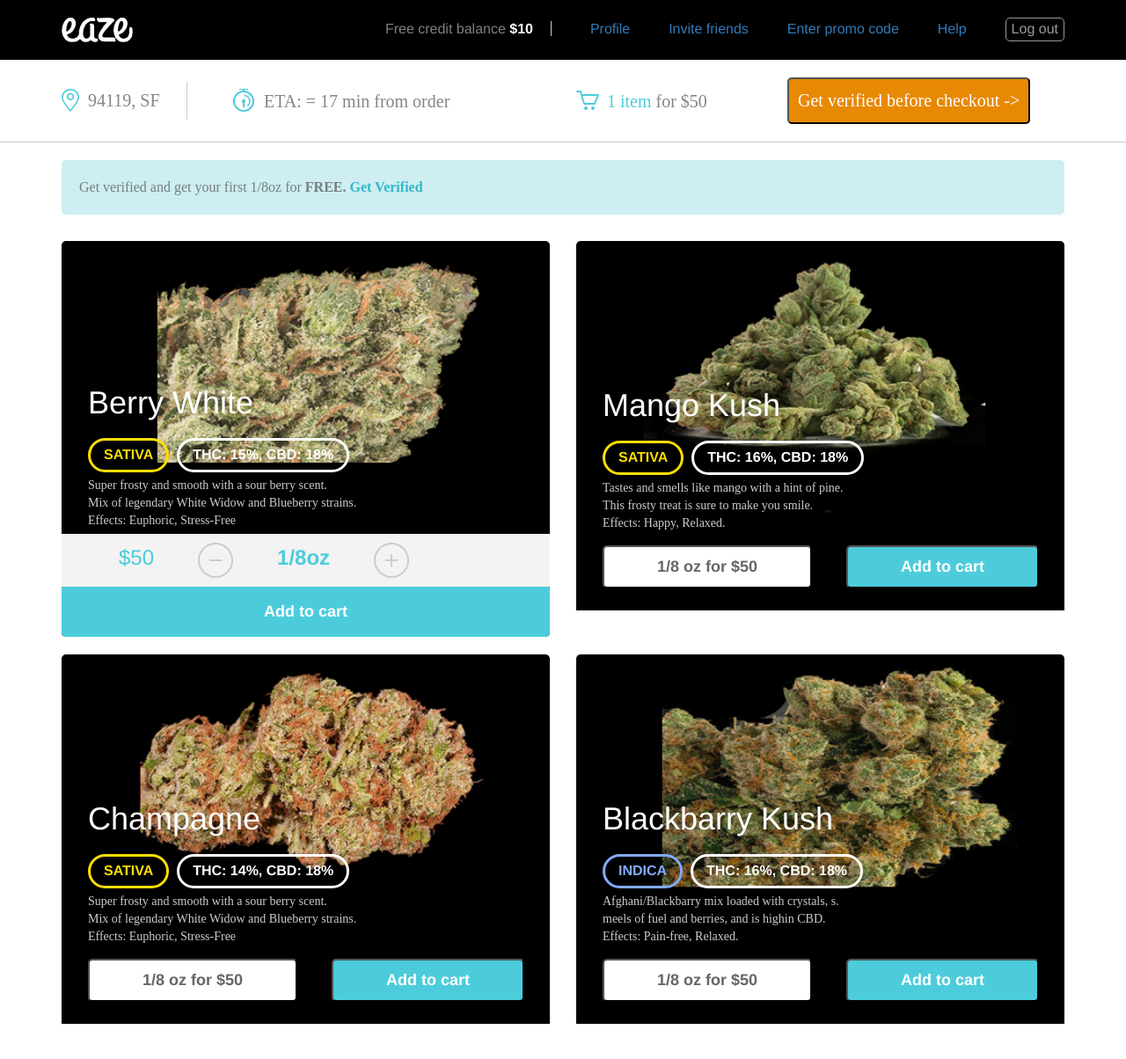
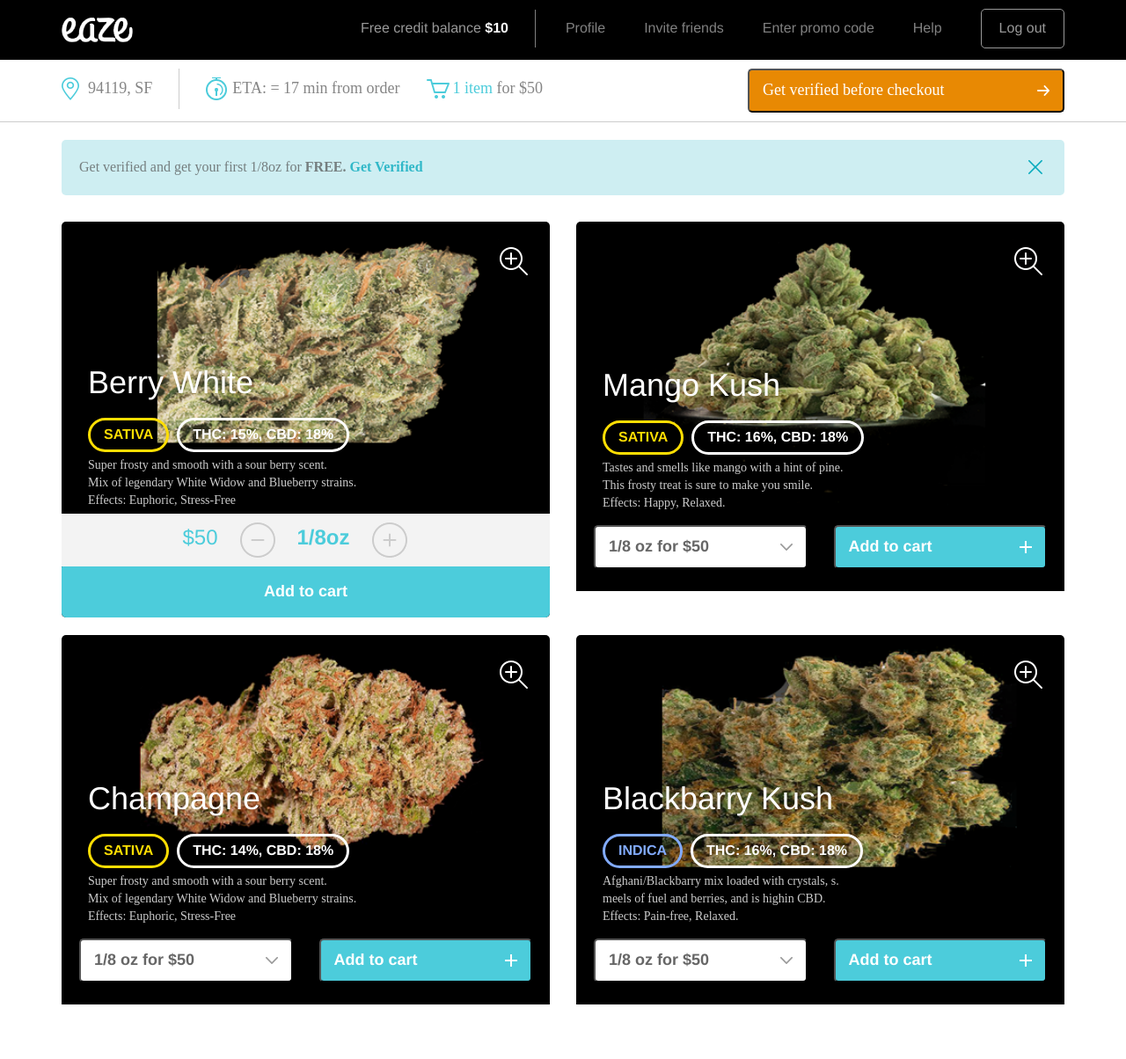
Before and after one commit to olegweb1981/mob_version, a plain HTML site: page index.html in a window 1280 px wide. Shown: the whole page at 88% size. After the commit the page ends 1182 px from the top, so only its background shows below. Drawn offline with nearby package versions, Linux system fonts and the light colour scheme; a web font is replaced by a local one.

Commit message:
Change button

```diff
--- a/index.html
+++ b/index.html
@@ -26,14 +26,14 @@
         </div>
         <div class="container clearfix hidden-sm hidden-xs">
             <div class="row">
-                 <div class="col-md-2">
+                 <div class="col-md-1">
                     <div class="logo">
                         <img src="images/logo.png" alt="">
                     </div>
                 </div>
-                <div class="col-md-10">
+                <div class="col-md-11">
                     <ul class="hr">
-                        <li>Free credit balance <b><span style="color: white">$10</span></b></li>
+                        <li class="hr_border">Free credit balance <b><span style="color: white">$10</span></b></li>
                         <li><a href="#">Profile</a></li>
                         <li><a href="#">Invite friends</a></li>
                         <li><a href="#">Enter promo code</a></li>
@@ -44,33 +44,38 @@
             </div>
         </div>
     </header>
-    <section class="hidden-sm hidden-xs">
-        <div class="container">
+    <section>
+        <div class="container clearfix">
             <div class="row">
-                <div class="col-md-2">
+                <div class="col-md-8">
+                    <div class="svc">
                         <div class="chart">
                             94119, SF
                         </div>
-                </div>
-                <div class="col-md-4">
                         <div class="time">
                             ETA: = 17 min from order
                         </div>
-                </div>
-                <div class="col-md-2">
                         <div class="cart">
                             <span style="color: #4cccdb">1 item</span> for $50
                         </div>
                     </div>
+                </div>
                 <div class="col-md-4">
-                    <div class="bttn_verification_div">
-                        <button class="bttn_verification hidden-md">Get verified before checkout -></button>
+                    <button class="bttn_verification btn-block">Get verified before checkout</button>
+                </div>
+             </div>
+        </div>
+    </section>
+    <div class="container visible-xs visible-sm">
+        <div class="row">
+            <div class="col-md-12">
+                <div class="vis_verify">
+                    Invite friends and get free credits!
                 </div>
             </div>
         </div>
     </div>
-    </section>
-    <div class="container">
+    <div class="container hidden-sm hidden-xs">
         <div class="row">
             <div class="col-md-12">
                 <div class="verify">
@@ -99,6 +104,7 @@
                                 <p>Effects: Euphoric, Stress-Free</p>
                             </div>
                             <div class="buy">
+                                <div class="buy_item">
                                 <ul>
                                     <li>
                                         $50
@@ -114,6 +120,7 @@
                                     </li>
                                 </ul>
                                 </div>
+                            </div>
                             <div>
                                 <button class="bttn"><b>Add to cart</b></button>
                             </div>
@@ -124,7 +131,6 @@
                     <div class="mango">
                         <img src="images/mango.png" alt="Травка" class="travka">
                         <div class="order_mango">
-                            <div>
                             <div>
                                 <h1 class="topic">Mango Kush</h1>
                             </div>
@@ -137,10 +143,15 @@
                                 <p>This frosty treat is sure to make you smile.</p>
                                 <p>Effects: Happy, Relaxed.</p>
                             </div>
+                                <div class="button_mango">
+                                    <div class="row">
+                                        <div class="col-md-6">
+                                            <button class="button_sum btn-block">1/8 oz for $50</button>
                                         </div>
-                            <div class="button_div">
-                                <button class="button_mango button_mango_sum">1/8 oz for $50</button>
-                                <button class="button_mango button_mango_cart">Add to cart</button>
+                                        <div class="col-md-6">
+                                            <button class="button_cart btn-block">Add to cart</button>
+                                        </div>
+                                    </div>
                                 </div>
                             <div class="bottom_div"></div>
                         </div>
@@ -164,12 +175,17 @@
                                     <p>Effects: Euphoric, Stress-Free</p>
                                 </div>
                             </div>
-                            <div class="button_div">
-                                <button class="button_mango button_mango_sum">1/8 oz for $50</button>
-                                <button class="button_mango button_mango_cart">Add to cart</button>
+                            <div class="button_mango">
+                                <div class="row">
+                                    <div class="col-md-6">
+                                        <button class="button_sum btn-block">1/8 oz for $50</button>
                                     </div>
-                            <div class="bottom_div">
+                                    <div class="col-md-6">
+                                        <button class="button_cart btn-block">Add to cart</button>
                                     </div>
+                                    </div>
+                                </div>
+                            <div class="bottom_div"></div>
                         </div>
                     </div>
                 </div>
@@ -177,7 +193,6 @@
                     <div class="blackbarry">
                         <img src="images/blackbarry.png" alt="Травка" class="travka">
                         <div class="order_blackbarry">
-                            <div>
                             <div>
                                 <h1 class="topic">Blackbarry Kush</h1>
                             </div>
@@ -190,13 +205,17 @@
                                 <p>meels of fuel and berries, and is highin CBD.</p>
                                 <p>Effects: Pain-free, Relaxed.</p>
                             </div>
+                            <div class="button_mango">
+                                <div class="row">
+                                    <div class="col-md-6">
+                                        <button class="button_sum btn-block">1/8 oz for $50</button>
                                     </div>
-                            <div class="button_div">
-                                <button class="button_mango button_mango_sum">1/8 oz for $50</button>
-                                <button class="button_mango button_mango_cart">Add to cart</button>
+                                    <div class="col-md-6">
+                                        <button class="button_cart btn-block">Add to cart</button>
                                     </div>
-                            <div class="bottom_div">
                                 </div>
+                            </div>
+                            <div class="bottom_div"></div>
                         </div>
                     </div>
                 </div>
--- a/style.css
+++ b/style.css
@@ -66,39 +66,44 @@
 ul.hr {
     float: right;
     margin: 0;
+    padding: 0;
+}
+ul.hr a {
+    color: gray;
 }
 ul.hr li {
     padding: 10px;
-    margin: 10px;
+    margin: 0 10px;
     display: inline-block;
     font-size: 16px;
-    color: gray;
     list-style-type: none;
+    color: #999999;
 }
-ul.hr span {
-    border-right: 1px solid #cccccc;
-    padding-right: 20px;
+ul.hr li.hr_border {
+    border-right: 1px solid gray;
+    padding-right: 30px;
 }
 ul.hr li:last-of-type {
     margin-right: 0;
     padding-right: 0;
 }
 .log {
-    font-size: 16px;
-    color: #999999;
     background-color: black;
     border-radius: 5px;
     border: 1px solid #999999;
+    padding: 10px 20px;
 }
 section {
     border-bottom: 1px solid #cccccc;
-    padding: 20px 0;
+    padding: 10px 0;
 }
-
-.chart, .time, .cart, .bttn_verification_div {
-    display: inline-block;
+.svc {
+    padding-top: 0;
+}
+.chart, .time, .cart {
+    float: left;
     font-family: MuseoSansRounded-700-webfont;
-    font-size: 20px;
+    font-size: 18px;
     color: #858585;
 }
 .chart {
@@ -106,35 +111,49 @@
     background-image: url(images/chart.png);
     background-repeat: no-repeat;
     background-position: left center;
-    padding: 7px 30px 7px;
-    margin-top: 5px;
+    padding: 10px 30px;
+    margin-right: 30px;
 }
 .time {
     background-image: url(images/time.png);
     background-repeat: no-repeat;
     background-position: left center;
-    padding: 13px 0px 10px 35px;
+    padding: 10px 30px;
 }
 
 .cart{
     background-image: url(images/cart.png);
     background-repeat: no-repeat;
     background-position: left center;
-    padding: 13px 0px 10px 35px;
+    padding: 10px 0 10px 30px;
 }
 
 .bttn_verification {
-    padding: 10px;
-    font-size: 20px;
+    background-image: url(images/v_arrow.png);
+    background-repeat: no-repeat;
+    background-position: right 15px center;
+    font-size: 18px;
     font-family: MuseoSansRounded-700-webfont;
     background-color: #e88903;
     border-radius: 5px;
     cursor: pointer;
     color: white;
-    margin-left: 45px;
+    padding: 10px 15px 10px;
+    text-align: left;
 }
-
+.vis_verify {
+    font-family: MuseoSansRounded-500-webfont;
+    text-align: left;
+    font-size: 20px;
+    color: #31b8c8;
+    margin: 0 auto;
+    padding: 20px 0;
+    text-align: center;
+}
 .verify {
+    background-image: url(images/close.png);
+    background-repeat: no-repeat;
+    background-position: right 25px center;
     font-family: MuseoSansRounded-700-webfont;
     text-align: left;
     font-size: 16px;
@@ -145,6 +164,9 @@
     color: #757e7f;
 }
 .berry, .mango, .champagne, .blackbarry {
+    background-image: url(images/add.png);
+    background-repeat: no-repeat;
+    background-position: right 25px top 20px;
     width: 100%;
     height: 450px;
     border-radius: 5px;
@@ -157,9 +179,8 @@
     position: absolute;
     width: 100%;
     bottom: 0px;
-    border-radius: 0px 0px 5px 5px;
 }
-.bttn {
+.order_berry .bttn {
     color: white;
     font-size: 18px;
     width: 100%;
@@ -174,18 +195,22 @@
     background-color: #f3f3f3;
     display: inline-block;
     margin-bottom: -5px;
-
+    padding: 10px 0;
+}
+.buy_item {
+    display: table;
+    margin: 0 auto;
 }
 .buy li {
-
     font-size: 24px;
     color: #4cccdb;
-    padding: 10px 25px;
     float: left;
+    padding-right: 25px;
 }
 .buy ul {
-    margin-bottom: 0;
+    margin: 0;
     list-style-type: none;
+    padding: 0;
 }
 .travka {
     width: 100%;
@@ -245,22 +270,35 @@
 }
 
 .button_mango {
+    padding: 10px 20px 25px;;
+}
+
+.button_sum {
+    background-image: url(images/sum.png);
+    background-repeat: no-repeat;
+    background-position: right 15px center;
+    background-color: #ffffff;
+    color: #666666;
     font-weight: bold;
     font-size: 18px;
     border-radius: 5px;
-    padding: 10px 60px;
-    margin: 10px 5px 25px 30px;
     cursor: pointer;
+    text-align: left;
+    padding: 10px 15px;
 }
 
-.button_mango_sum {
-    background-color: #ffffff;
-    color: #666666;
-}
-
-.button_mango_cart {
+.button_cart {
+    background-image: url(images/add_to_cart.png);
+    background-repeat: no-repeat;
+    background-position: right 15px center;
     background-color: #4cccdb;
     color: white;
+    font-weight: bold;
+    font-size: 18px;
+    border-radius: 5px;
+    cursor: pointer;
+    text-align: left;
+    padding: 10px 15px;
 }
 
 .button_div {
```
Also changed, not shown: images/add.png (added), images/add_to_cart.png (added), images/close.png (added), images/sum.png (added), images/v_arrow.png (added). Lines whose indentation alone changed are shown as unchanged.
